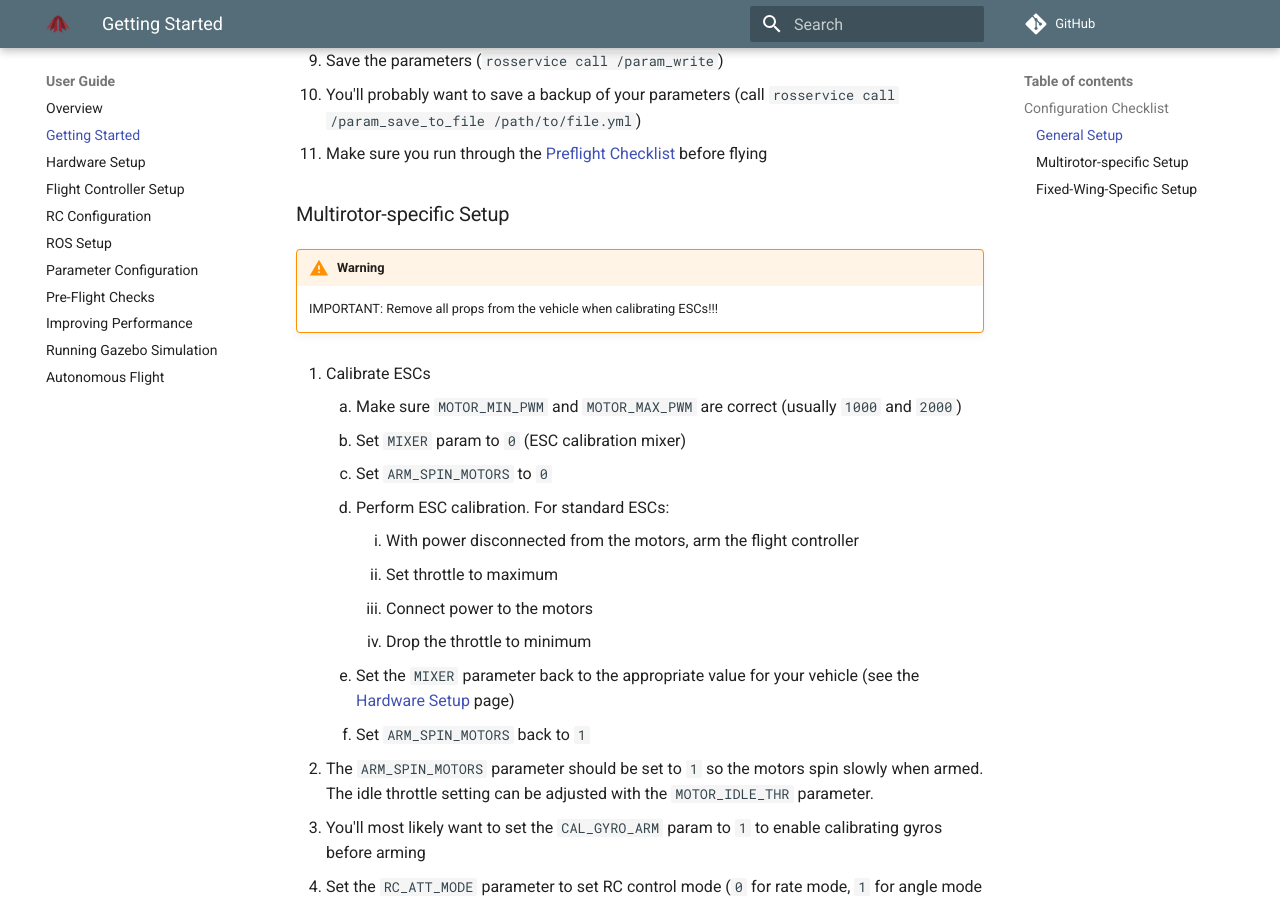
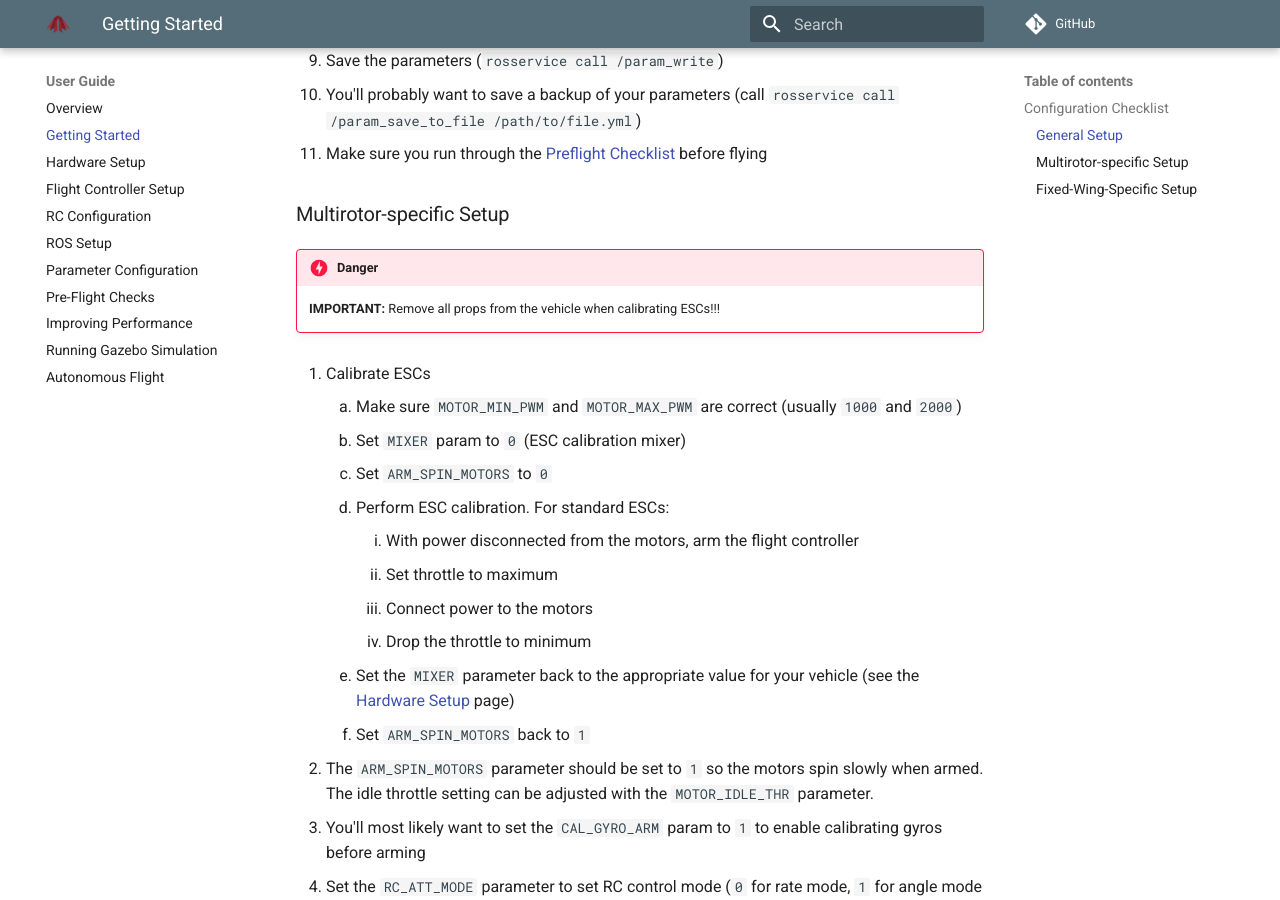
Before and after one commit to rosflight/rosflight_firmware, an MkDocs documentation site: the page built from docs/user-guide/getting-started.md, in a window 1280 px wide and 900 px high, scrolled down 1268 px. Built offline with MkDocs 1.6.1 and Material for MkDocs 9.7.7, drawn with Linux system fonts in a browser that asks for light colours; comment, search, counter and statistics services are not loaded; old or Windows-style settings are respelled for this version of MkDocs.

Commit message:
Documentation: escalated some warnings to danger

```diff
--- a/docs/user-guide/getting-started.md
+++ b/docs/user-guide/getting-started.md
@@ -33,8 +33,8 @@ The following checklists should help you get a new vehicle set up for the first
 
 ### Multirotor-specific Setup
 
-!!! warning
-    IMPORTANT: Remove all props from the vehicle when calibrating ESCs!!!
+!!! danger
+    **IMPORTANT:** Remove all props from the vehicle when calibrating ESCs!!!
 
   1. Calibrate ESCs
       1. Make sure `MOTOR_MIN_PWM` and `MOTOR_MAX_PWM` are correct (usually `1000` and `2000`)
```
Also changed, not shown: docs/user-guide/preflight-checks.md (+1 -1 lines).
